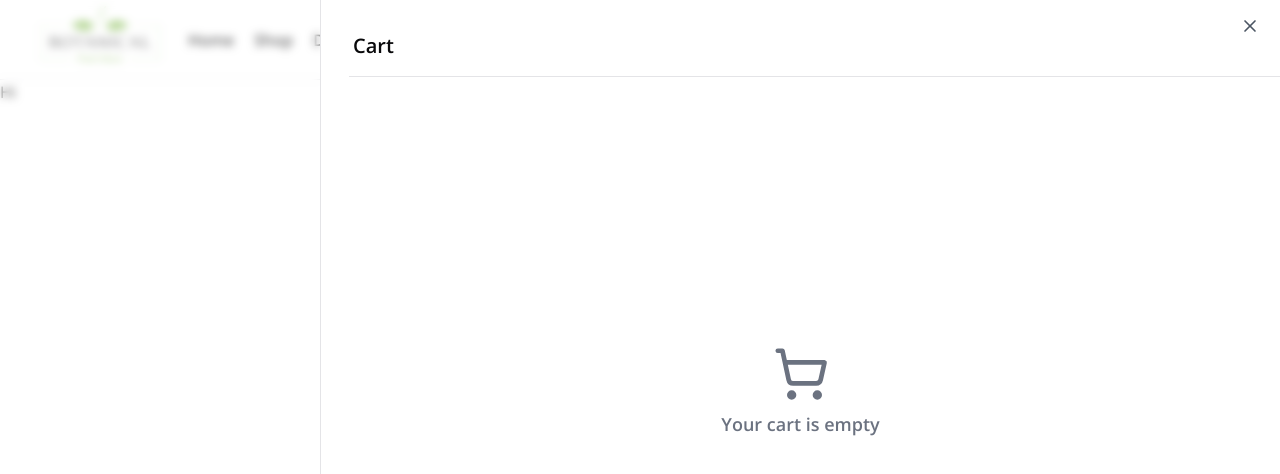
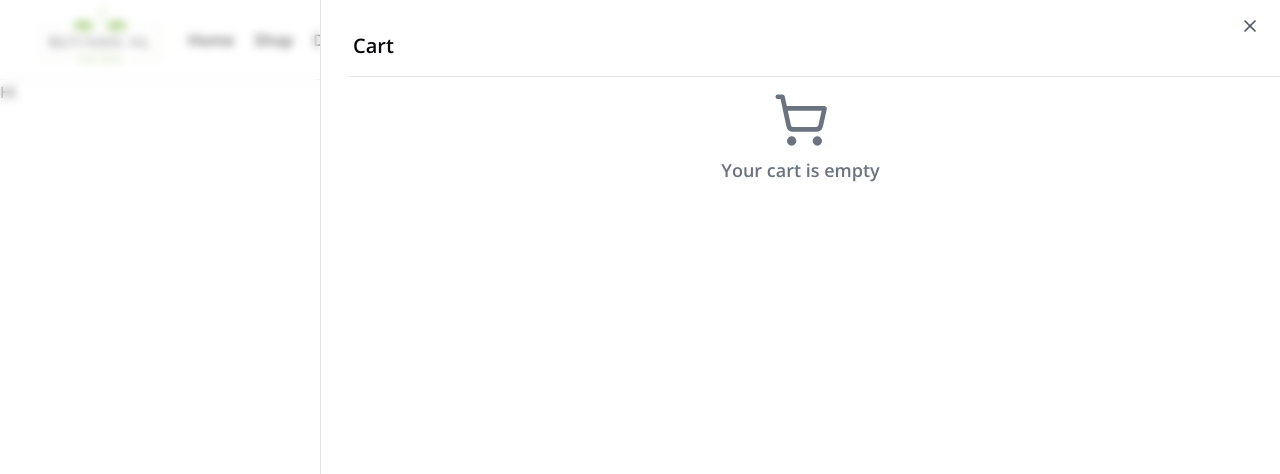
Before and after one commit to YunisAslan/Botanical-Store, a Next.js app: page / in a window 1280 px wide. Both pictures are taken after a click on the button 1145 px from the left and 39 px from the top of the page. Shown: the top 474 px of the page. Built offline with nearby package versions, Linux system fonts and the light colour scheme.

Commit message:
cart bar bug fixed and width bar codes changed with translate

```diff
--- a/components/CartBar.tsx
+++ b/components/CartBar.tsx
@@ -48,10 +48,11 @@ function CartBar() {
         <Icons.cart className="w-5 h-5" />
       </Button>
 
+      {/* this time i use translate instead w-0/full */}
       <div
         className={cn(
-          "w-0 fixed flex right-0 h-full top-0 bottom-0 duration-300 transition-all ease-out",
-          isOpen && "w-full"
+          "w-full fixed flex right-0 h-full top-0 bottom-0 duration-300 transition-all ease-out translate-x-full invisible",
+          isOpen && "-translate-x-0 visible"
         )}
       >
         <div
@@ -87,7 +88,7 @@ function CartBar() {
             <div className="border-b border-input absolute left-7 right-0" />
           </div>
 
-          <div className="product-container flex items-center justify-center flex-col h-3/4">
+          <div className="product-container flex items-center justify-center flex-col">
             <Icons.cart className="w-14 h-14 text-gray-500" />
             <span className="text-gray-500 pt-2 font-semibold text-lg whitespace-nowrap">
               Your cart is empty
--- a/components/MobileNav.tsx
+++ b/components/MobileNav.tsx
@@ -56,8 +56,8 @@ function MobileNav() {
 
       <div
         className={cn(
-          "off-canvas fixed inset-0 w-0 h-full flex lg:hidden duration-300 transition-all ease-out overflow-x-hidden",
-          isOpen && "w-full"
+          "off-canvas fixed top-0 bottom-0 left-0 w-full h-full flex lg:hidden duration-300 transition-all ease-out overflow-x-hidden -translate-x-full invisible",
+          isOpen && "-translate-x-0 visible"
         )}
       >
         <div
--- a/components/ui/Button.tsx
+++ b/components/ui/Button.tsx
@@ -9,7 +9,8 @@ const buttonVariants = cva(
       variant: {
         default: "",
         primary: "bg-primary2 text-white hover:brightness-110",
-        outline: "border hover:bg-inputBg border-input bg-transparent",
+        outline:
+          "border hover:bg-inputBg border-input bg-transparent shadow-sm",
         ghost: "bg-transparent",
         link: "",
       },
```
